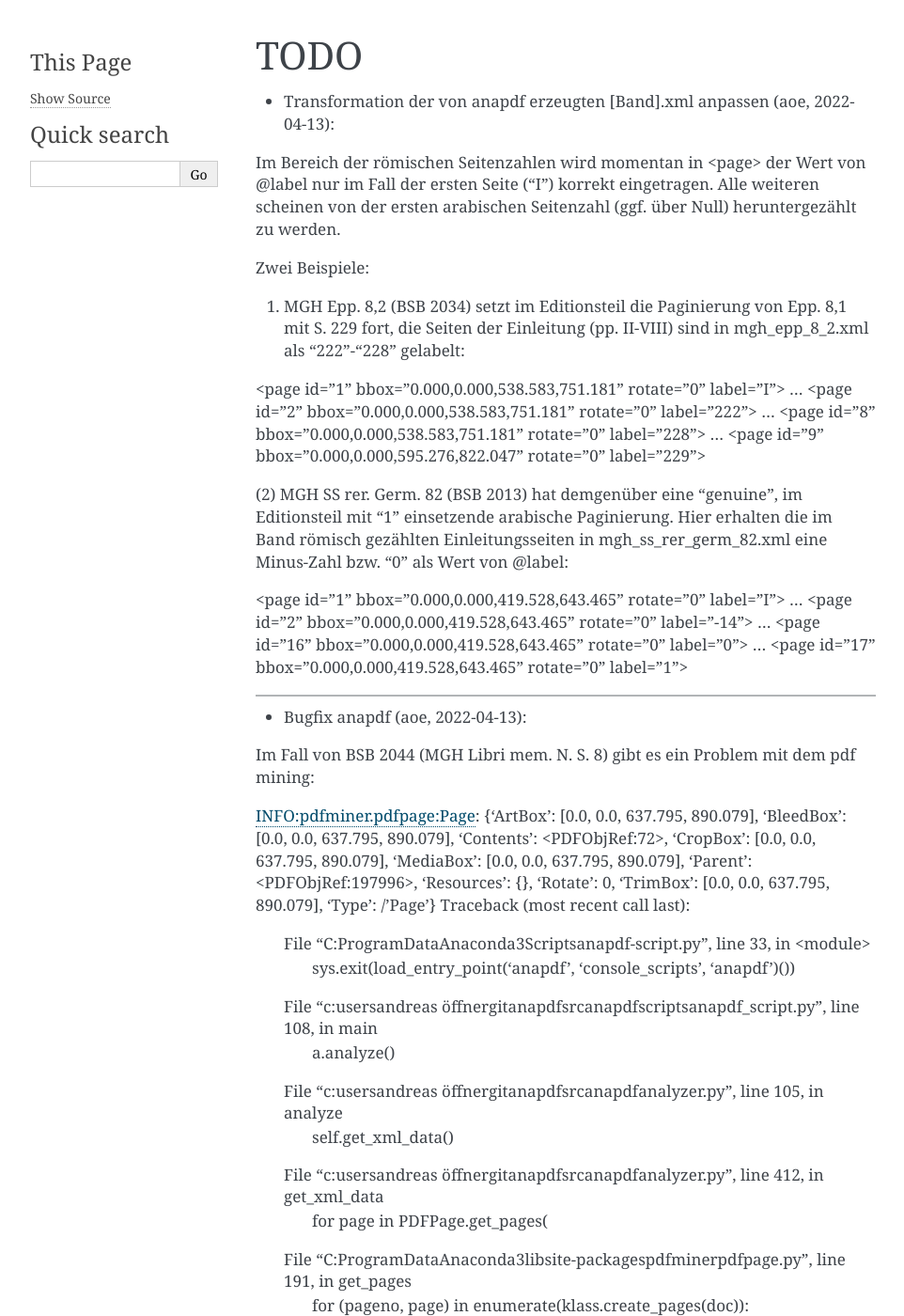
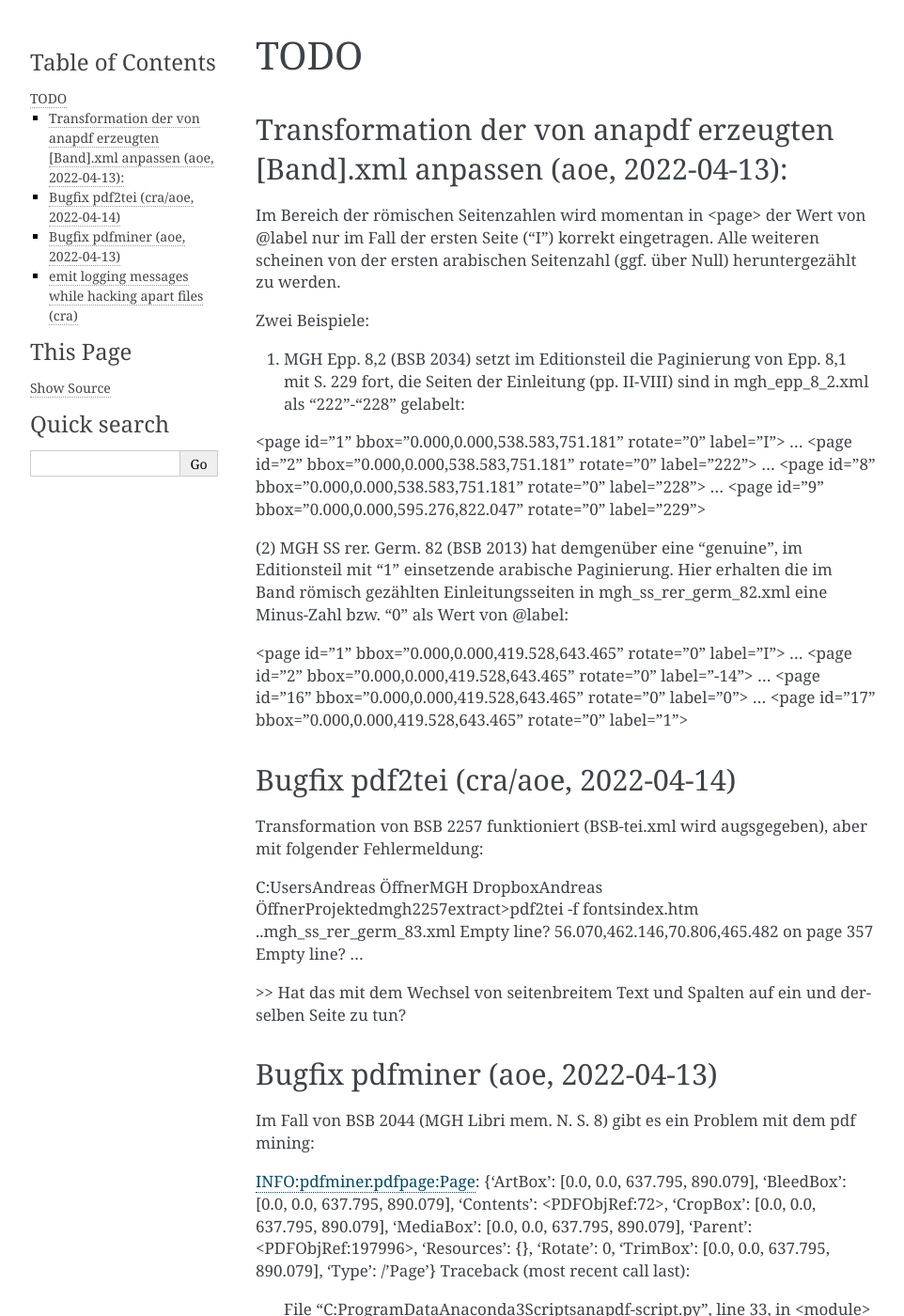
Before and after one commit to rotula/anapdf, a Sphinx documentation site: the page built from doc/TODO.rst, in a window 1280 px wide and 1400 px high. Shown: the whole window at 94% size, without its empty margins (148-1110 px from the left). Built offline with Sphinx 7.4.7, drawn with Linux system fonts in a browser that asks for light colours; pages that are not in the unit, such as notebooks, are missing from menus; some of the changed text lies outside the part shown.

Commit message:
todo list updated (including pdfminer problem)

```diff
--- a/doc/TODO.rst
+++ b/doc/TODO.rst
@@ -2,7 +2,8 @@
 TODO
 ****
 
-- Transformation der von anapdf erzeugten [Band].xml anpassen (aoe, 2022-04-13):
+Transformation der von anapdf erzeugten [Band].xml anpassen (aoe, 2022-04-13):
+==============================================================================
 
 Im Bereich der römischen Seitenzahlen wird momentan in <page> der Wert von @label nur im Fall der ersten Seite ("I") korrekt eingetragen.
 Alle weiteren scheinen von der ersten arabischen Seitenzahl (ggf. über Null) heruntergezählt zu werden.
@@ -31,9 +32,27 @@
 ...
 <page id="17" bbox="0.000,0.000,419.528,643.465" rotate="0" label="1">
 
-======================================================================
 
-- Bugfix anapdf (aoe, 2022-04-13):
+
+
+Bugfix pdf2tei (cra/aoe, 2022-04-14)
+=====================================
+
+Transformation von BSB 2257 funktioniert (BSB-tei.xml wird augsgegeben), aber mit folgender Fehlermeldung:
+
+C:\Users\Andreas Öffner\MGH Dropbox\Andreas Öffner\Projekte\dmgh\2257\extract>pdf2tei -f fonts\index.htm ..\mgh_ss_rer_germ_83.xml
+Empty line?
+56.070,462.146,70.806,465.482
+on page 357
+Empty line?
+...
+
+>> Hat das mit dem Wechsel von seitenbreitem Text und Spalten auf ein und derselben Seite zu tun?
+
+
+
+Bugfix pdfminer (aoe, 2022-04-13)
+==================================
 
 Im Fall von BSB 2044 (MGH Libri mem. N. S. 8) gibt es ein Problem mit dem pdf mining:
 
@@ -55,7 +74,9 @@
     return prefix + value
 TypeError: can't concat str to bytes
 
+>> Nach dem Update von pdfminer (2017/2020) scheint dieser Teil nun zu funktionieren, aber die xml-Erstellung terminiert erst nach sehr langer Zeit.
 
-======================================================================
 
-- emit logging messages while hacking apart files
+
+emit logging messages while hacking apart files (cra)
+======================================================
```
